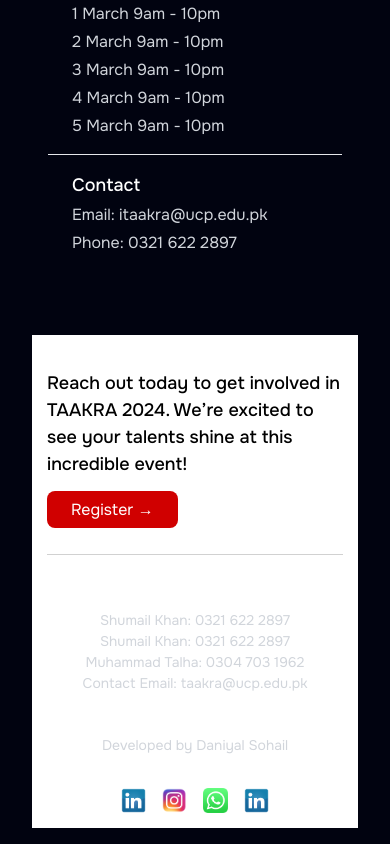
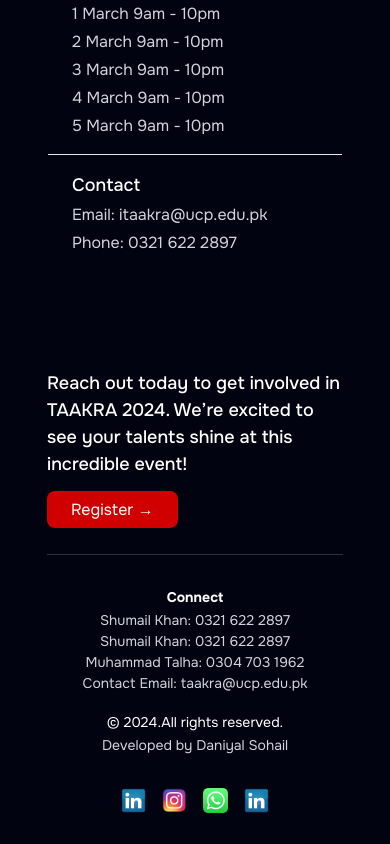
Before and after one commit to Daniyal169/Taakra, a React (Vite) app: page / in a window 390 px wide. Shown: the part 8827-9671 px from the top of the page. Built offline with nearby package versions, Linux system fonts and the light colour scheme.

Commit message:
footer updated

```diff
--- a/src/components/Footer/Footer.css
+++ b/src/components/Footer/Footer.css
@@ -56,7 +56,6 @@
     }
 
     .footUp h1 {
-        color: var(--title);
         font-size: 24px;
         font-weight: 500;
         line-height: 150%;
@@ -120,7 +119,6 @@
 
 @media (max-width: 680px) {
     .footer {
-        background-color: white;
         padding: 30px;
         margin-bottom: 1rem;
     }
@@ -149,13 +147,11 @@
 
 @media (max-width: 410px) {
     .footer {
-        background-color: white;
         padding: 15px;
         margin-bottom: 1rem;
     }
 
     .footUp h1 {
-        color: black;
         font-size: 18px;
         font-weight: 500;
         line-height: 150%;
```
